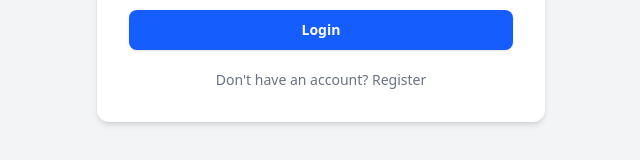
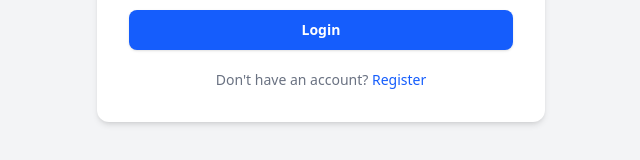
Before and after one commit to surajkasrung19/connectease-frontend, a React (Vite) app: page /login in a window 1280 px wide. Shown: the part 520-680 px from the top of the page, without its empty margins (319-959 px from the left). Built offline with nearby package versions, Linux system fonts and the light colour scheme; no server answers.

Commit message:
Refactor Login component for improved readability

```diff
--- a/src/pages/auth/Login.jsx
+++ b/src/pages/auth/Login.jsx
@@ -164,7 +164,8 @@ export default function Login() {
         <p className="text-center text-sm mt-5 text-gray-500">
           Don't have an account?{" "}
          <Link
-           to="/signup">
+           to="/signup"
+           className="text-blue-600 font-medium hover:underline">
            Register
          </Link>
         </p>
```
